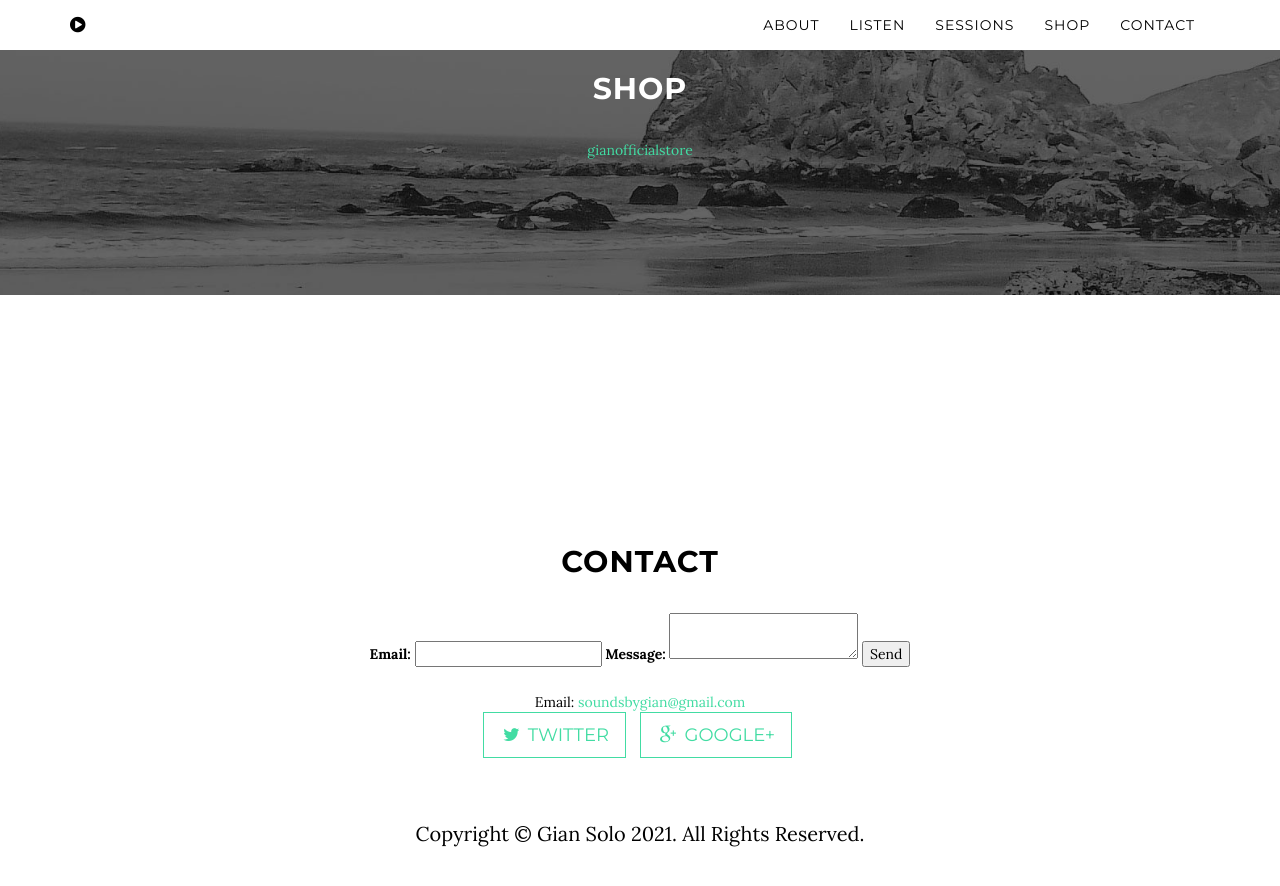
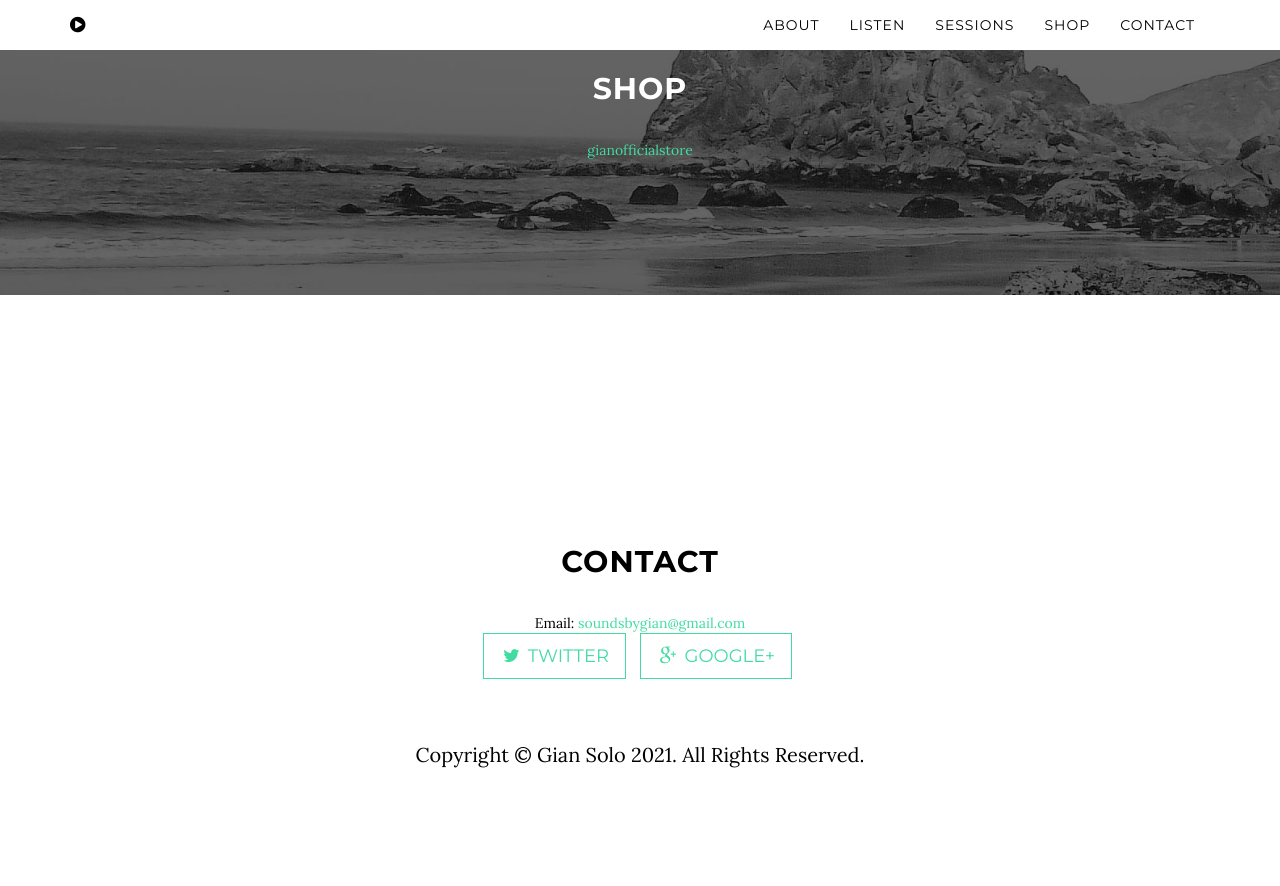
Before and after one commit to gianguitar/gsolo.github.io, a Jekyll site: the page built from index.html, in a window 1280 px wide and 900 px high, scrolled down 3417 px. Shown: the top 886 px of the window. Built offline with Jekyll 4.4.1, drawn with Linux system fonts in a browser that asks for light colours; after the commit the page ends 4238 px from its top, so only the background shows below that.

Commit message:
Update index.html

```diff
--- a/index.html
+++ b/index.html
@@ -86,25 +86,7 @@
     <div class="row">
         <div class="col-lg-8 col-lg-offset-2">
             <h2>Contact</h2>
-		<!-- modify this form HTML and place wherever you want your form -->
 
-<form
-  action="https://formspree.io/f/soundsbygian@gmail.com"
-  method="POST"
->
-  <label>Email:
-    <input type="text" name="_replyto">
-  </label>
-  <label>
-    Message:
-    <textarea name="message"></textarea>
-  </label>
-
-  <!-- your other form fields go here -->
-
-  <button type="submit">Send</button>
-</form>
-		<br />
 	Email: <a href="mailto:soundsbygian@gmail.com">soundsbygian@gmail.com</a><br />
             <ul class="list-inline banner-social-buttons">
                 <li>
```
